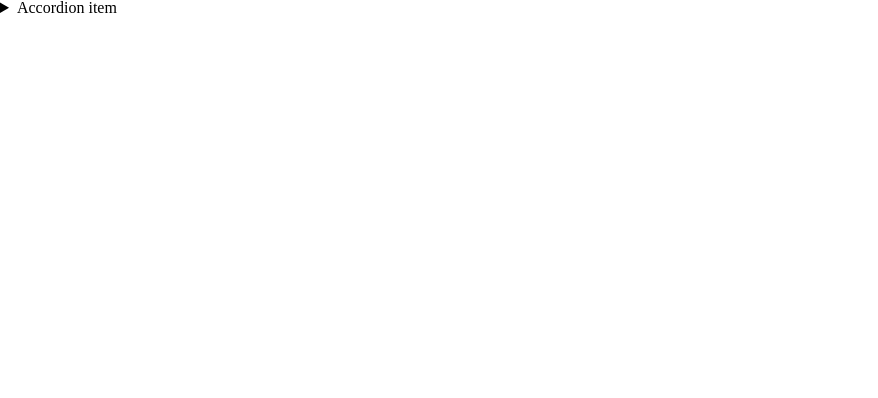
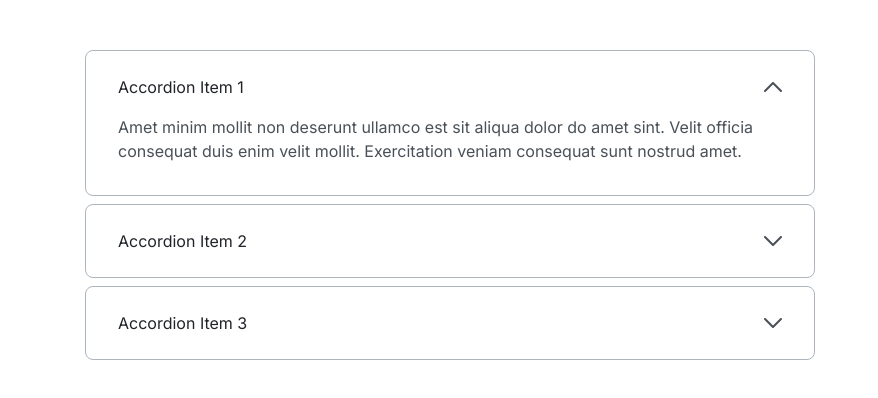
Before and after one commit to js-tasks-ru/htmlcss-20220919_mokruschin-vadim, a website: page 03-lection1/02-accordion/index.html in a window 1280 px wide. Shown: the whole page, without its empty margins (0-878 px from the left). Drawn offline with Linux system fonts and the light colour scheme.

Commit message:
Task Accordion

```diff
--- a/03-lection1/02-accordion/accordion.css
+++ b/03-lection1/02-accordion/accordion.css
@@ -1 +1,58 @@
-/* Стилизация аккордеона */
+.accordion {}
+
+.accordion__item {
+    box-sizing: border-box;
+    width: 730px;
+    margin-bottom: 8px;
+    padding: 24px 32px;
+    background: var(--white);
+    border: 1px solid var(--grey-3);
+    border-radius: 8px;
+
+    font-family: 'Inter';
+    font-style: normal;
+    font-weight: 400;
+    font-size: 16px;
+    line-height: 24px;
+    color: var(--grey-4);
+    transition: all 0.5s ease;
+}
+
+.accordion__item:last-child {
+    margin-bottom: 0;
+}
+
+.accordion__item[open] {
+    padding-bottom: 32px;
+}
+
+.accordion__item[open] .accordion__item__summary {
+    margin-bottom: 16px;
+}
+
+.accordion__item[open] .accordion__item__summary__arrow {
+    transform: rotate(0);
+}
+
+
+.accordion__item__summary {
+    display: flex;
+    justify-content: space-between;
+    align-items: center;
+}
+
+.accordion__item__summary__title {
+    color: var(--black);
+}
+
+.accordion__item__summary__arrow {
+    background: url('./Vector.svg');
+    width: 18px;
+    height: 10px;
+    transform: rotate(180deg);
+}
+
+.accordion>.accordion__header__title {
+    /* Работает без этого */
+    /* list-style: none; */
+}
--- a/03-lection1/02-accordion/index.html
+++ b/03-lection1/02-accordion/index.html
@@ -1,18 +1,55 @@
 <!DOCTYPE html>
 <!-- Страница с аккордеоном -->
 <html lang="ru">
+
 <head>
     <link rel="stylesheet" href="../../assets/css/main.css">
     <link rel="stylesheet" href="./accordion.css">
 </head>
+
 <body>
-        <details>
-            <summary>
-                Accordion item
+    <div class="container" style="margin-top: 50px;">
+        <div class="accordion">
+            <details class="accordion__item" open>
+                <summary class="accordion__item__summary">
+                    <p class="accordion__item__summary__title">Accordion Item 1</p>
+                    <div class="accordion__item__summary__arrow"></div>
                 </summary>
-            <p>
-                Hidden content
+                <p class="accordion__item__text">
+                    Amet minim mollit non deserunt ullamco est sit aliqua dolor do amet sint. Velit officia consequat
+                    duis
+                    enim velit mollit. Exercitation veniam consequat sunt nostrud amet.
                 </p>
             </details>
+            <details class="accordion__item">
+                <summary class="accordion__item__summary">
+                    <p class="accordion__item__summary__title">Accordion Item 2</p>
+                    <div class="accordion__item__summary__arrow"></div>
+                </summary>
+                <p class="accordion__item__text">
+                    Amet minim mollit non deserunt ullamco est sit aliqua dolor do amet sint. Velit officiaffff
+                    consequat
+                    duis
+                    enim velit mollit. Exercitation veniam consequat sunt nostrud amet.Amet minim mollit non deserunt
+                    ullamco est sit aliqua dolor do amet sint. Velit officia consequat
+                    duis
+                    enim velit mollit. Exercitation veniam consequat sunt nostrud amet.
+                </p>
+            </details>
+            <details class="accordion__item">
+                <summary class="accordion__item__summary">
+                    <p class="accordion__item__summary__title">Accordion Item 3</p>
+                    <div class="accordion__item__summary__arrow"></div>
+                </summary>
+                <p class="accordion__item__text">
+                    Amet minim mollit non deserunt ullamco est sit aliqua dolor do amet sint. Velit officia consequat
+                    duis
+                    enim velit mollit. Exercitation veniam consequat sunt nostrud amet.
+                </p>
+            </details>
+        </div>
+
+    </div>
 </body>
+
 </html>
--- a/assets/css/main.css
+++ b/assets/css/main.css
@@ -3,7 +3,7 @@
 @import './reset.css';
 
 @import './header/header.css';
-@import './main/main.css';
+@import './preview/preview.css';
 @import './footer/footer.css';
 
 :root {
@@ -45,7 +45,7 @@
     font-family: 'Roboto', sans-serif;
 }
 
-.content {
+.container {
     width: 100%;
     max-width: 1110px;
     margin: 0 auto;
--- a/assets/css/main/main.css
+++ b/assets/css/preview/preview.css
@@ -1,4 +1,4 @@
-.main {
+.preview {
     font-family: 'Inter', sans-serif;
     height: 1036px;
     background: #F9FAFC;
```
Also changed, not shown: index.html (+8 -6 lines), 03-lection1/02-accordion/Vector.svg (added). Lines whose indentation alone changed are shown as unchanged.
